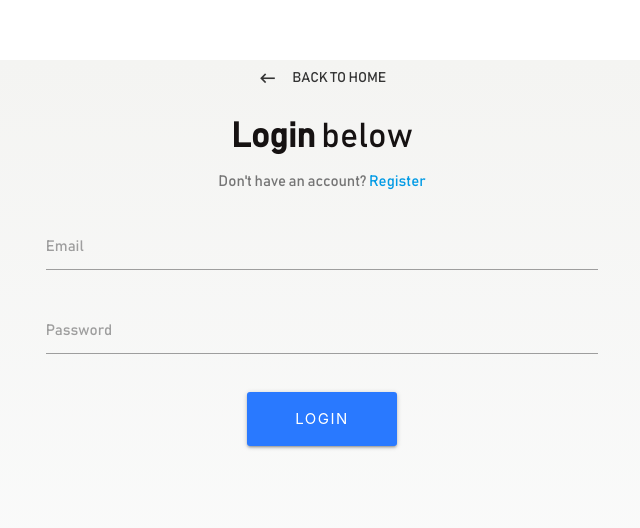
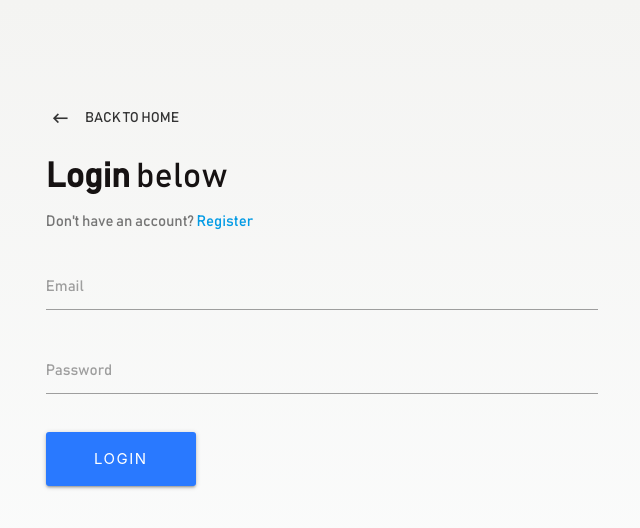
Before and after one commit to ZaneFadul/EHR, a React (Create React App) app: page /login in a window 1280 px wide. Shown: the top 528 px of the page, without its empty margins (318-958 px from the left). Built offline with nearby package versions, Linux system fonts and the light colour scheme; no server answers.

Commit message:
change text align to left

```diff
--- a/src/Pages/About.js
+++ b/src/Pages/About.js
@@ -7,11 +7,7 @@ class About extends Component {
       <div style={{ height: "75vh" }} className="container valign-wrapper">
         <div className="row">
           <div className="col s12 center-align">
-            <h4>
-              <b>Welcome</b> to the{" "}
-              <span style={{ fontFamily: "monospace" }}>Re-medi</span> EHR
-              System!
-            </h4>
+            <h4>Welcome to the Re-medi EHR System!</h4>
             <p className="flow-text grey-text text-darken-1">
               hifehfeifhihfiehfiefh iehfeiufheifh
             </p>
--- a/src/Pages/Login.js
+++ b/src/Pages/Login.js
@@ -24,8 +24,11 @@ class Login extends Component {
   render() {
     const { errors } = this.state;
     return (
-      <div className="container">
-        <div style={{ marginTop: "4rem" }} className="row">
+      <div
+        className="container"
+        style={{ textAlign: "left", paddingTop: "100px" }}
+      >
+        <div className="row">
           <div className="col s8 offset-s2">
             <Link to="/" className="btn-flat waves-effect">
               <i className="material-icons left">keyboard_backspace</i> Back to
--- a/src/Pages/Register.js
+++ b/src/Pages/Register.js
@@ -28,7 +28,10 @@ class Register extends Component {
   render() {
     const { errors } = this.state;
     return (
-      <div className="container">
+      <div
+        className="container"
+        style={{ textAlign: "left", paddingTop: "100px" }}
+      >
         <div className="row">
           <div className="col s8 offset-s2">
             <Link to="/" className="btn-flat waves-effect">
```
